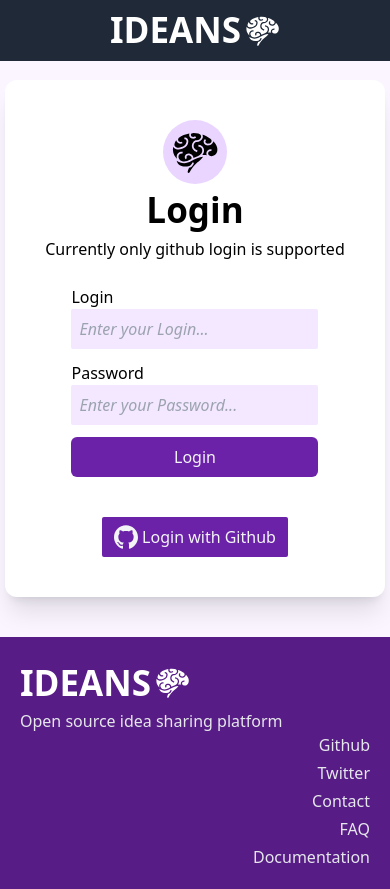
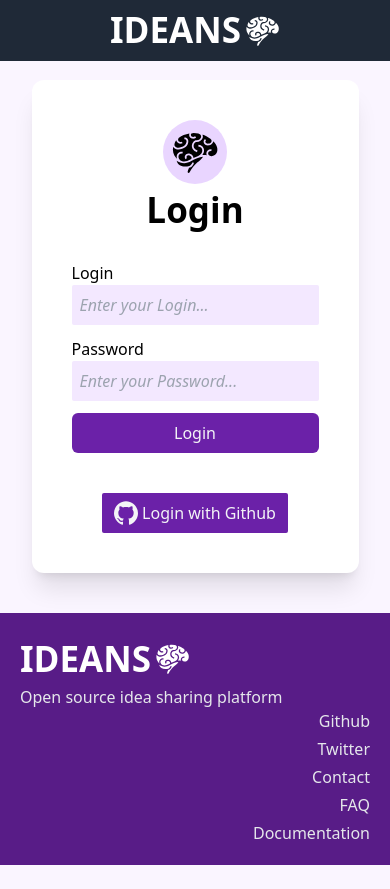
Before and after one commit to 5ud03r5/idean, a Nuxt app: page /login in a window 390 px wide. After the commit the page ends 865 px from the top, so only its background shows below. Built offline with nearby package versions, Linux system fonts and the light colour scheme; no server answers.

Commit message:
fixed responsive login issue

```diff
--- a/pages/login.vue
+++ b/pages/login.vue
@@ -3,7 +3,7 @@
         <div class="flex flex-col items-center justify-center p-10 mx-auto mb-10 bg-white shadow-xl rounded-xl w-max">
             <IconsLogo class="p-2 bg-purple-200 rounded-full max-md:w-16 max-md:h-16 md:w-32 md:h-32"></IconsLogo>
             <h1 class="text-[35px] font-bold mb-t">Login</h1>
-            <h2>Currently only github login is supported</h2>
+            <h2 class="max-md:hidden">Currently only github login is supported</h2>
             <form class="flex flex-col md:w-[400px] mt-6 space-y-3">
                 <div class="flex flex-col">
                     <UIUniversalLabel :name="'Login'" :text="'cannot be empty.'" :valid="loginValid" />
```
